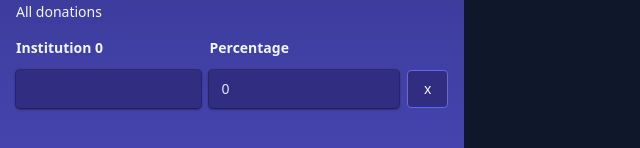
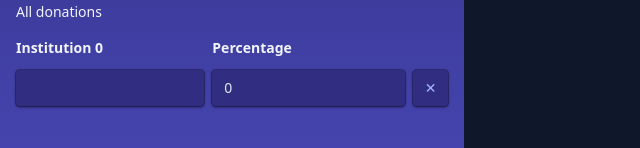
Before and after one commit to maxzz/forms-formik, a React (Vite) app: page / in a window 1280 px wide. Shown: the part 258-406 px from the top of the page, without its empty margins (0-640 px from the left). Built offline with nearby package versions, Linux system fonts and the light colour scheme.

Commit message:
WIP. fix FieldArray add button

```diff
--- a/src/components/Form3/index.tsx
+++ b/src/components/Form3/index.tsx
@@ -69,15 +69,15 @@ export function Form3() {
                                                 type="number"
                                                 as={SubCustomInput}
                                             />
-                                            <div className="grid grid-rows-subgrid row-span-full">
+                                            <div className="row-span-full grid grid-rows-subgrid">
                                                 <button
-                                                    className="row-start-2 px-4 py-2 bg-indigo-900 border-indigo-500 hover:bg-indigo-800 border rounded active:scale-[.97]"
+                                                    className="row-start-2 px-3 py-2 text-indigo-300 bg-indigo-900 ring-indigo-950/50 shadow-indigo-950 hover:bg-red-500 ring-1 rounded shadow active:scale-[.97]"
                                                     onClick={() => {
                                                         remove(idx);
                                                     }}
                                                     type="button"
                                                 >
-                                                    x
+                                                    ✕
                                                 </button>
                                             </div>
                                         </div>
--- a/src/ui/CustomInput.tsx
+++ b/src/ui/CustomInput.tsx
@@ -21,7 +21,7 @@ export function CustomInput({ className, label, ...rest }: { label: string; name
 
             <input
                 type="text"
-                className={classNames("", customInputClasses, hasError && "ring-red-400 ring-1",)}
+                className={classNames("", customInputClasses, hasError && "ring-red-400",)}
                 {...field}
                 {...rest}
             />
```
